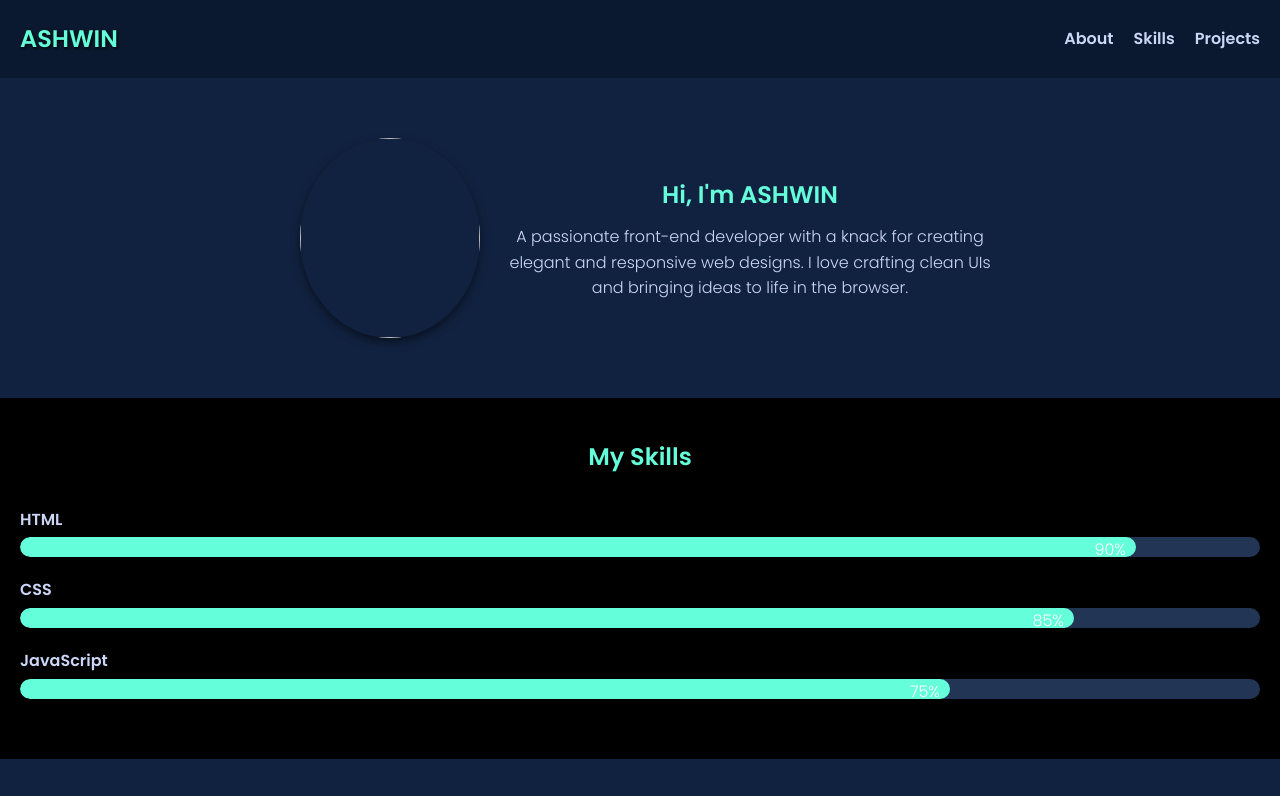
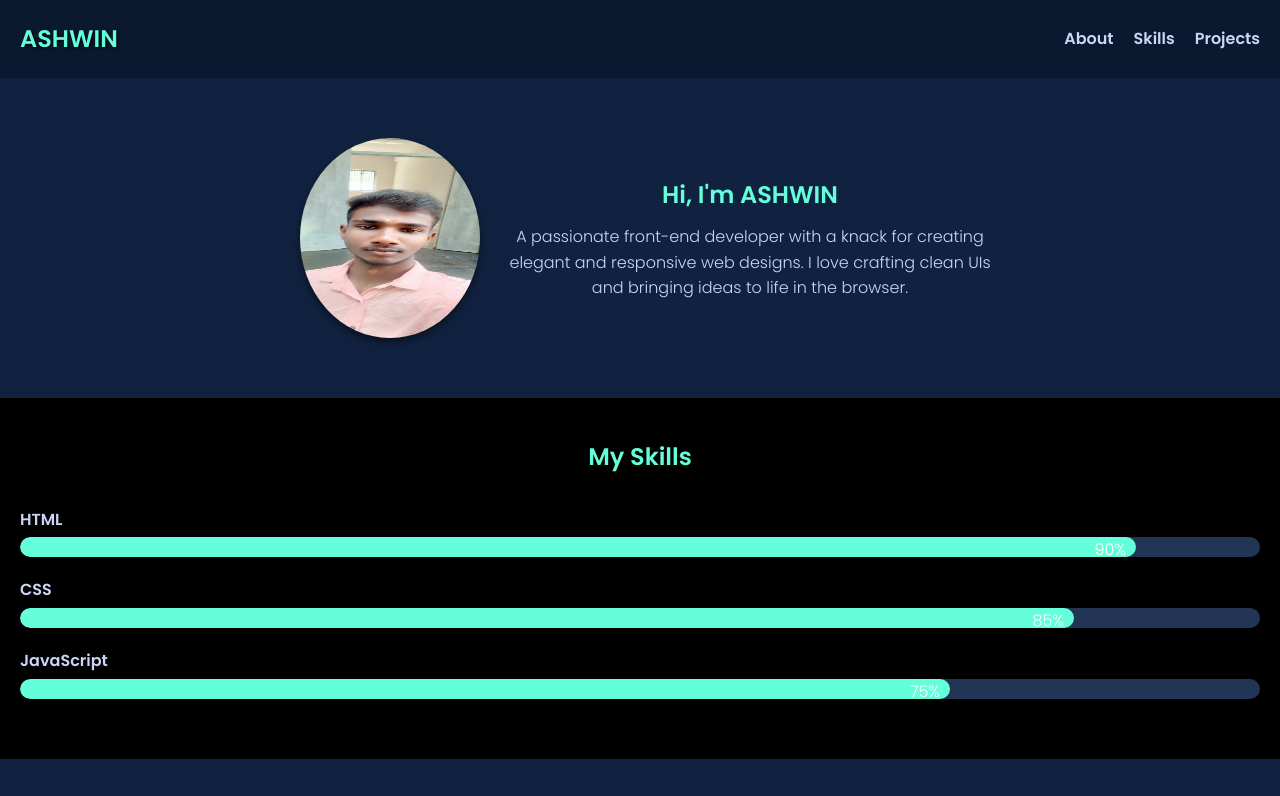
Before and after one commit to DD1326/Profilo, a plain HTML site: page index.html in a window 1280 px wide. Shown: the top 796 px of the page. Drawn offline with Linux system fonts and the light colour scheme.

Commit message:
Update index.html

```diff
--- a/index.html
+++ b/index.html
@@ -202,7 +202,8 @@ nav ul li a:hover {
 
   <!-- Profile Section -->
   <section id="profile" class="profile">
-    <img src=" alt="Ashwin's photo" />
+    <img src="https://raw.githubusercontent.com/DD1326/Profilo/main/ashwin.jpg" alt="Ashwin" >
+
     <div class="profile-info">
       <h2>Hi, I'm ASHWIN</h2>
       <p>A passionate front-end developer with a knack for creating elegant and responsive web designs. I love crafting clean UIs and bringing ideas to life in the browser.</p>
```
